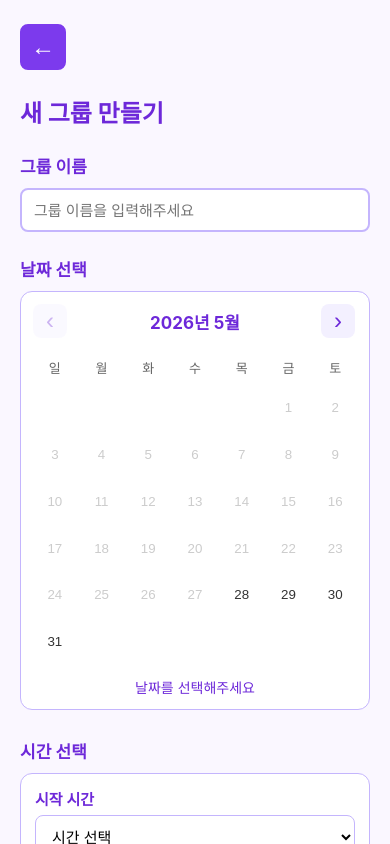
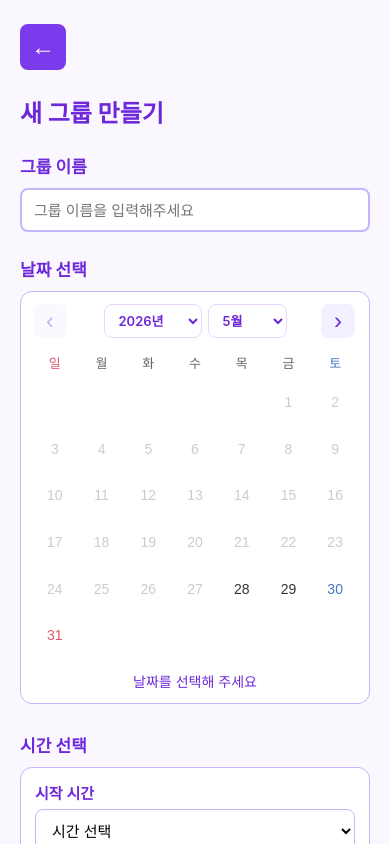
Before and after one commit to isehyun628-oss/TimeSync, a React (Create React App) app: page /groups/create in a window 390 px wide. Shown: the top 844 px of the page. Built offline with nearby package versions, Linux system fonts and the light colour scheme.

Commit message:
style: 모바일 팝업과 그룹 달력 개선

```diff
--- a/src/components/GuestJoinPopup.css
+++ b/src/components/GuestJoinPopup.css
@@ -123,10 +123,12 @@
 .guest-login-guide button {
     padding: 0;
     border: none;
-    border-bottom: 1px solid currentColor;
     background: none;
     color: var(--timesync-primary-dark);
     font: inherit;
+    text-decoration: underline;
+    text-decoration-thickness: 1px;
+    text-underline-offset: 3px;
     cursor: pointer;
 }
 
@@ -228,6 +230,15 @@
     .guest-group-meta,
     .guest-login-guide {
         flex-direction: column;
+        align-items: center;
         gap: 6px;
     }
+
+    .guest-login-guide button {
+        width: fit-content;
+    }
+
+    .guest-detail-popup .guest-group-title {
+        margin-top: 24px;
+    }
 }
--- a/src/components/MultiDateCalendar.css
+++ b/src/components/MultiDateCalendar.css
@@ -1,23 +1,37 @@
 .multi-calendar {
     width: 100%;
-    max-width: 520px;
-    padding: 18px;
+    max-width: 460px;
+    padding: 16px;
     border: 1px solid var(--timesync-border);
     border-radius: 12px;
     background-color: white;
 }
 
 .multi-calendar-header {
-    margin-bottom: 14px;
+    margin-bottom: 10px;
     display: grid;
     grid-template-columns: 36px 1fr 36px;
     align-items: center;
     text-align: center;
 }
 
-.multi-calendar-header strong {
+.multi-calendar-period {
+    display: flex;
+    justify-content: center;
+    gap: 6px;
+}
+
+.multi-calendar-period select {
+    min-height: 34px;
+    padding: 0 26px 0 10px;
+    border: 1px solid var(--timesync-border-soft);
+    border-radius: 8px;
+    background-color: white;
     color: var(--timesync-primary-dark);
-    font-size: 17px;
+    font: inherit;
+    font-size: 14px;
+    font-weight: 600;
+    cursor: pointer;
 }
 
 .multi-calendar-header button {
@@ -38,12 +52,12 @@
 
 .multi-calendar-grid {
     display: grid;
-    grid-template-columns: repeat(7, minmax(34px, 1fr));
-    gap: 6px;
+    grid-template-columns: repeat(7, minmax(30px, 1fr));
+    gap: 4px;
 }
 
 .multi-calendar-weekday {
-    padding: 6px 0;
+    padding: 5px 0;
     color: #666;
     font-size: 13px;
     text-align: center;
@@ -51,11 +65,12 @@
 
 .multi-calendar-day {
     aspect-ratio: 1;
-    min-height: 36px;
+    min-height: 32px;
     border: 1px solid transparent;
     border-radius: 8px;
     background-color: transparent;
     color: #333;
+    font-size: 15px;
     cursor: pointer;
 }
 
@@ -65,10 +80,20 @@
 }
 
 .multi-calendar-day.is-selected {
-    border-color: var(--timesync-primary);
-    background-color: var(--timesync-primary);
-    color: white;
+    border-color: #c4b5fd;
+    background-color: #ede9fe;
+    color: var(--timesync-primary-dark);
     font-weight: 600;
+}
+
+.multi-calendar-weekday.is-sunday,
+.multi-calendar-day.is-sunday:not(:disabled):not(.is-selected) {
+    color: #dc5a6b;
+}
+
+.multi-calendar-weekday.is-saturday,
+.multi-calendar-day.is-saturday:not(:disabled):not(.is-selected) {
+    color: #4776c5;
 }
 
 .multi-calendar-day:disabled {
@@ -93,6 +118,12 @@
     }
 
     .multi-calendar-day {
-        min-height: 32px;
+        min-height: 30px;
+        font-size: 14px;
+    }
+
+    .multi-calendar-period select {
+        padding-right: 20px;
+        font-size: 13px;
     }
 }
--- a/src/components/MultiDateCalendar.js
+++ b/src/components/MultiDateCalendar.js
@@ -23,8 +23,12 @@ function MultiDateCalendar(props) {
     const month = visibleMonth.getMonth();
     const firstDayIndex = new Date(year, month, 1).getDay();
     const lastDate = new Date(year, month + 1, 0).getDate();
-    const isCurrentMonth =
+    const isAtMinimumMonth =
         year === today.getFullYear() && month === today.getMonth();
+    const selectableYears = Array.from(
+        { length: 11 },
+        (_, index) => today.getFullYear() + index
+    );
 
     const calendarCells = [
         ...Array(firstDayIndex).fill(null),
@@ -37,7 +41,6 @@ function MultiDateCalendar(props) {
 
         const dateKey = toDateKey(date);
         const alreadySelected = props.selectedDates.includes(dateKey);
-
         const nextDates = alreadySelected
             ? props.selectedDates.filter((selectedDate) => selectedDate !== dateKey)
             : [...props.selectedDates, dateKey];
@@ -53,12 +56,52 @@ function MultiDateCalendar(props) {
                     onClick={() =>
                         setVisibleMonth(new Date(year, month - 1, 1))
                     }
-                    disabled={isCurrentMonth}
+                    disabled={isAtMinimumMonth}
                     aria-label="이전 달"
                 >
                     ‹
                 </button>
-                <strong>{year}년 {month + 1}월</strong>
+
+                <div className="multi-calendar-period">
+                    <select
+                        aria-label="연도 선택"
+                        value={year}
+                        onChange={(event) =>
+                            setVisibleMonth(
+                                new Date(Number(event.target.value), month, 1)
+                            )
+                        }
+                    >
+                        {selectableYears.map((selectableYear) => (
+                            <option value={selectableYear} key={selectableYear}>
+                                {selectableYear}년
+                            </option>
+                        ))}
+                    </select>
+                    <select
+                        aria-label="월 선택"
+                        value={month}
+                        onChange={(event) =>
+                            setVisibleMonth(
+                                new Date(year, Number(event.target.value), 1)
+                            )
+                        }
+                    >
+                        {Array.from({ length: 12 }, (_, index) => (
+                            <option
+                                value={index}
+                                key={index}
+                                disabled={
+                                    year === today.getFullYear() &&
+                                    index < today.getMonth()
+                                }
+                            >
+                                {index + 1}월
+                            </option>
+                        ))}
+                    </select>
+                </div>
+
                 <button
                     type="button"
                     onClick={() =>
@@ -71,8 +114,13 @@ function MultiDateCalendar(props) {
             </div>
 
             <div className="multi-calendar-grid">
-                {weekDays.map((weekDay) => (
-                    <span className="multi-calendar-weekday" key={weekDay}>
+                {weekDays.map((weekDay, index) => (
+                    <span
+                        className={`multi-calendar-weekday${
+                            index === 0 ? ' is-sunday' : ''
+                        }${index === 6 ? ' is-saturday' : ''}`}
+                        key={weekDay}
+                    >
                         {weekDay}
                     </span>
                 ))}
@@ -91,11 +139,14 @@ function MultiDateCalendar(props) {
                     const dateKey = toDateKey(date);
                     const isPast = date < today;
                     const isSelected = props.selectedDates.includes(dateKey);
+                    const dayOfWeek = date.getDay();
 
                     return (
                         <button
                             className={`multi-calendar-day${
                                 isSelected ? ' is-selected' : ''
+                            }${dayOfWeek === 0 ? ' is-sunday' : ''}${
+                                dayOfWeek === 6 ? ' is-saturday' : ''
                             }`}
                             type="button"
                             key={dateKey}
@@ -112,7 +163,7 @@ function MultiDateCalendar(props) {
             <p className="multi-calendar-summary">
                 {props.selectedDates.length > 0
                     ? `${props.selectedDates.length}일 선택됨`
-                    : '날짜를 선택해주세요'}
+                    : '날짜를 선택해 주세요'}
             </p>
         </div>
     );
```
